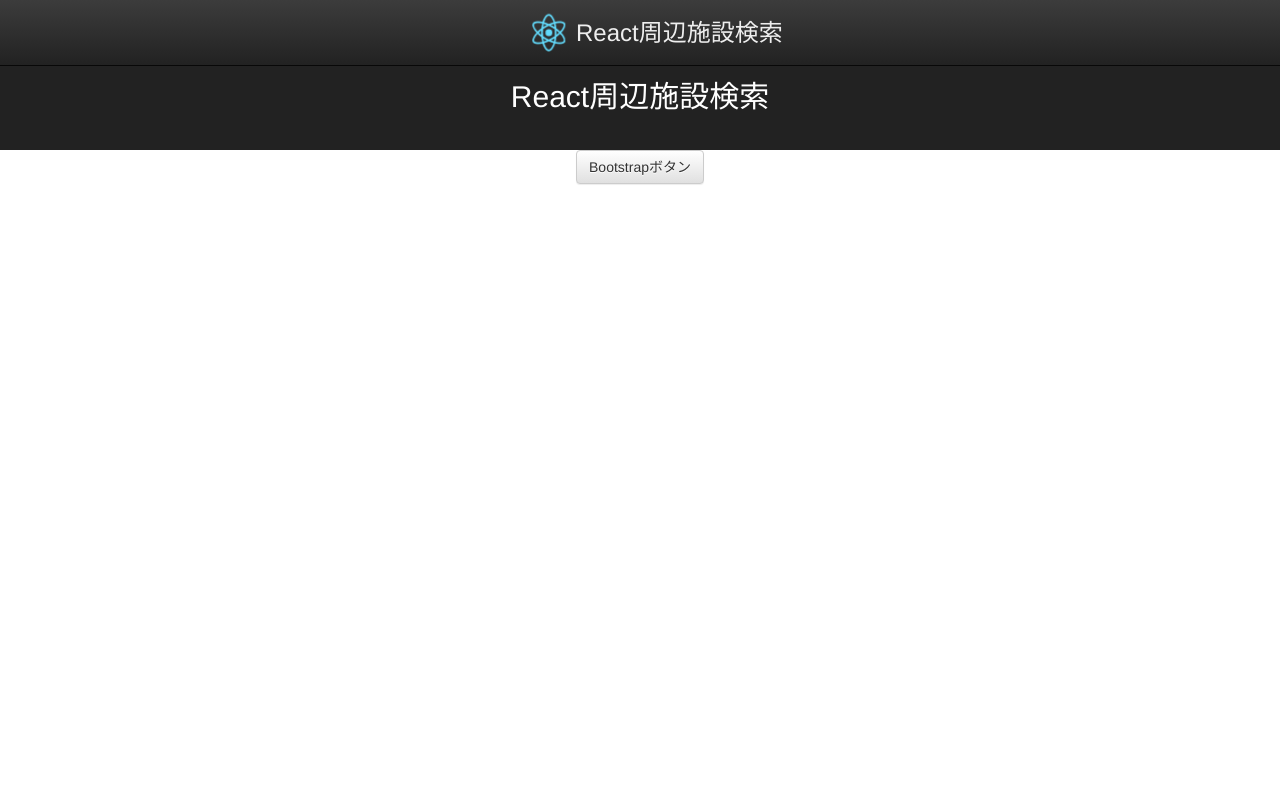
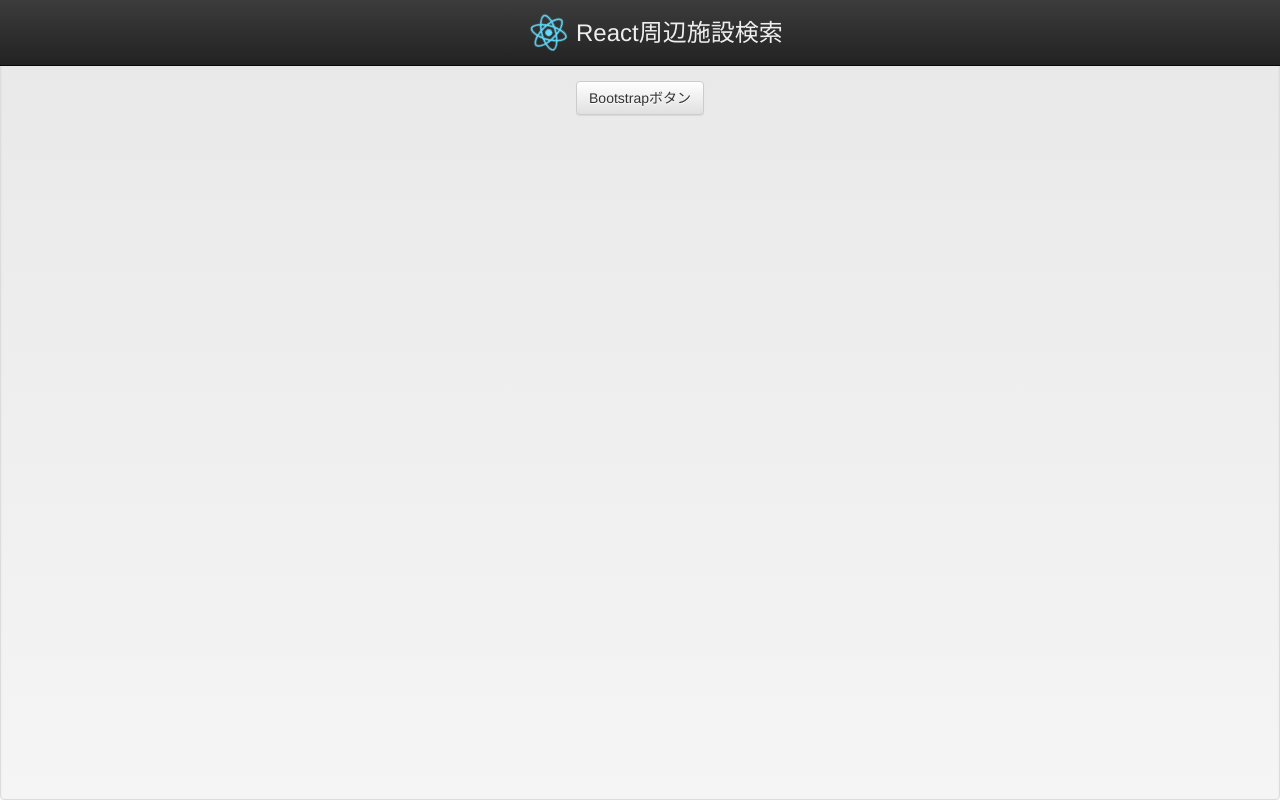
Before and after one commit to jerrywdlee/react-nearby-search, a React (Create React App) app: page / in a window 1280 px wide. Built offline with nearby package versions, Linux system fonts and the light colour scheme.

Commit message:
Bootstrapさが増えた

```diff
--- a/src/App.css
+++ b/src/App.css
@@ -7,17 +7,6 @@
   height: 45px;
   margin-top: -5px;
   margin-right: -5px;
-}
-
-.App-header {
-  background-color: #222;
-  height: 150px;
-  padding: 20px;
-  color: white;
-}
-
-.App-intro {
-  font-size: large;
 }
 
 @keyframes App-logo-spin {
--- a/src/App.js
+++ b/src/App.js
@@ -1,21 +1,24 @@
 import React, { Component } from 'react';
-import logo from './logo.svg';
 import './App.css';
-import { Button } from 'react-bootstrap';
+import { Button, Well } from 'react-bootstrap';
 import MyNavbar from './components/Navbar.jsx'
+
+const wellStyles = {
+  height: 100+'vh',
+  margin: 0,
+  paddingTop: 80+'px'
+};
 
 class App extends Component {
   render() {
     return (
       <div className="App">
         <MyNavbar></MyNavbar>
-        <div className="App-header">
-          <img src={logo} className="App-logo" alt="logo" />
-          <h2>React周辺施設検索</h2>
-        </div>
-        <p className="App-intro">
-          <Button>Bootstrapボタン</Button>
-        </p>
+        <Well style={wellStyles}>
+          <p className="App-intro">
+            <Button>Bootstrapボタン</Button>
+          </p>
+        </Well>
       </div>
     );
   }
```
